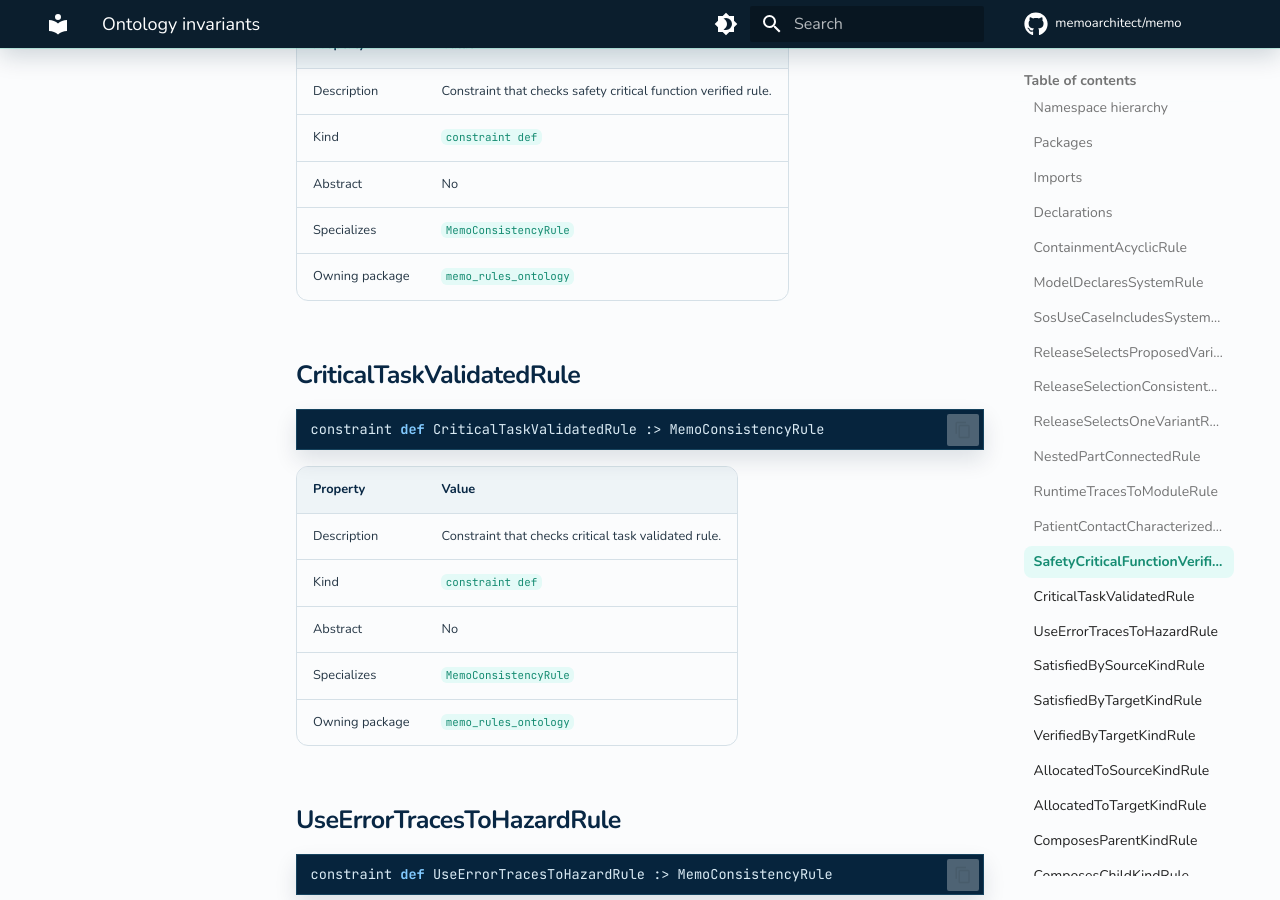
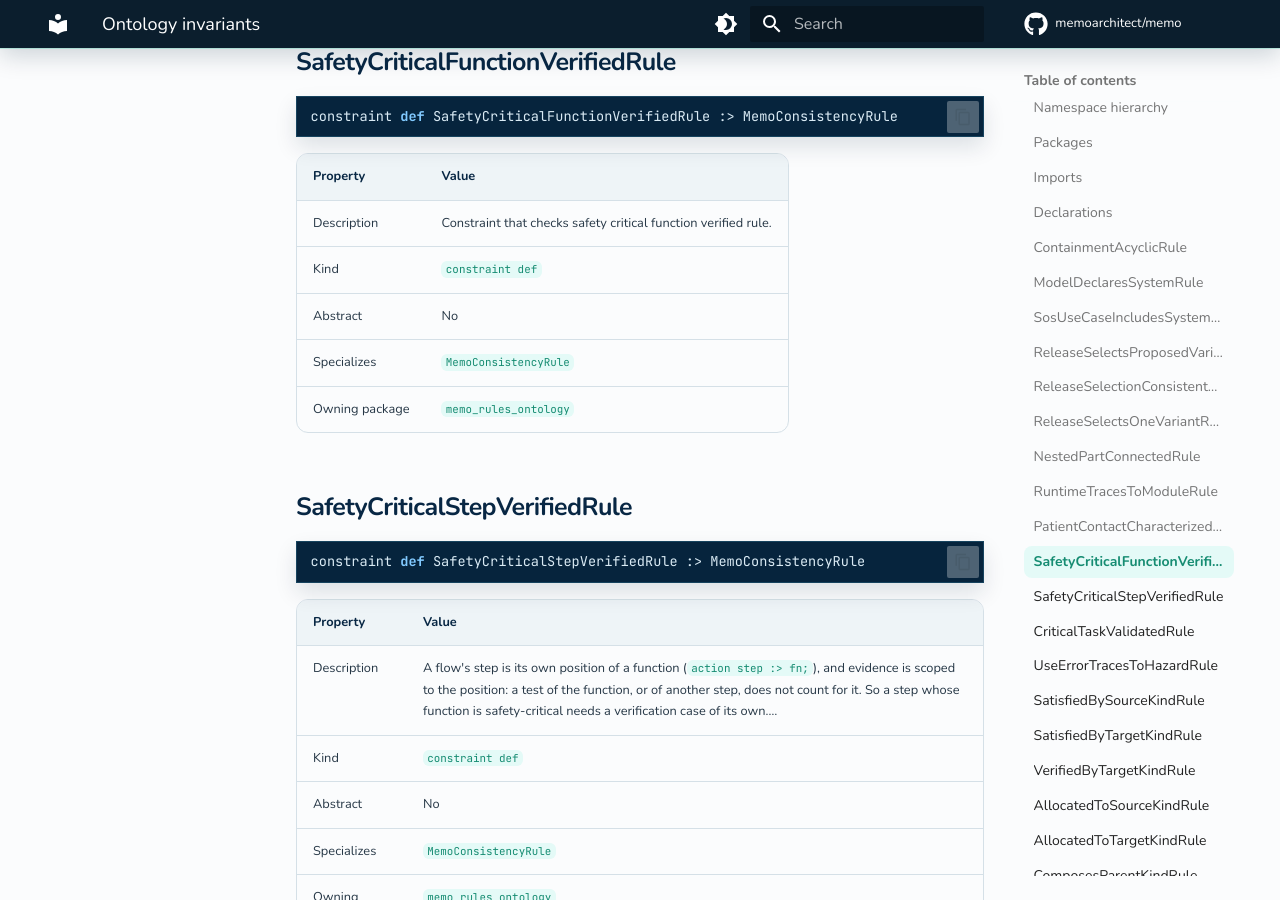
Before and after one commit to memoarchitect/memo, an MkDocs documentation site: the page built from docs/sysml-api/rules/ontology/ontology_invariants.md, in a window 1280 px wide and 900 px high, scrolled down 8721 px. Built offline with MkDocs 1.6.1 and Material for MkDocs 9.7.7, drawn with Linux system fonts in a browser that asks for light colours; comment, search, counter and statistics services are not loaded; some of the changed text lies outside the part shown.

Commit message:
CR-ONT-091: a step of a safety-critical function needs a verification case of its own
A step subsets its function; evidence is scoped per step, so a test of the function or of another step does not cover it. Reaches the function through the new subsets edge; subsets places nothing in a workspace.

Co-Authored-By: Claude Sonnet 5.5 <noreply@anthropic.com>

````diff
--- a/docs/sysml-api/rules/ontology/ontology_invariants.md
+++ b/docs/sysml-api/rules/ontology/ontology_invariants.md
@@ -46,6 +46,7 @@
 | [`RuntimeTracesToModuleRule`](#runtimetracestomodulerule) | `constraint def` | Constraint that checks runtime traces to module rule. | `MemoConsistencyRule` |
 | [`PatientContactCharacterizedRule`](#patientcontactcharacterizedrule) | `constraint def` | Constraint that checks patient contact characterized rule. | `MemoConsistencyRule` |
 | [`SafetyCriticalFunctionVerifiedRule`](#safetycriticalfunctionverifiedrule) | `constraint def` | Constraint that checks safety critical function verified rule. | `MemoConsistencyRule` |
+| [`SafetyCriticalStepVerifiedRule`](#safetycriticalstepverifiedrule) | `constraint def` | A flow's step is its own position of a function (`action step :> fn;`), and evidence is scoped to the position: a test of the function, or of another step, does not count for it. So a step whose function is safety-critical needs a verification case of its own.… | `MemoConsistencyRule` |
 | [`CriticalTaskValidatedRule`](#criticaltaskvalidatedrule) | `constraint def` | Constraint that checks critical task validated rule. | `MemoConsistencyRule` |
 | [`UseErrorTracesToHazardRule`](#useerrortracestohazardrule) | `constraint def` | Constraint that checks use error traces to hazard rule. | `MemoConsistencyRule` |
 | [`SatisfiedBySourceKindRule`](#satisfiedbysourcekindrule) | `constraint def` | Constraint that checks satisfied by source kind rule. | `MemoConsistencyRule` |
@@ -216,6 +217,21 @@ constraint def SafetyCriticalFunctionVerifiedRule :> MemoConsistencyRule
 | Property | Value |
 | --- | --- |
 | Description | Constraint that checks safety critical function verified rule. |
+| Kind | `constraint def` |
+| Abstract | No |
+| Specializes | `MemoConsistencyRule` |
+| Owning package | `memo_rules_ontology` |
+
+
+## SafetyCriticalStepVerifiedRule
+
+```sysml
+constraint def SafetyCriticalStepVerifiedRule :> MemoConsistencyRule
+```
+
+| Property | Value |
+| --- | --- |
+| Description | A flow's step is its own position of a function (`action step :> fn;`), and evidence is scoped to the position: a test of the function, or of another step, does not count for it. So a step whose function is safety-critical needs a verification case of its own.… |
 | Kind | `constraint def` |
 | Abstract | No |
 | Specializes | `MemoConsistencyRule` |
@@ -785,6 +801,22 @@ constraint def CausesEffectKindRule :> MemoConsistencyRule
             constraint { true }
         }
         #EnforcesClause dependency from SafetyCriticalFunctionVerifiedRule to iso13485::iso13485Clause7::iso13485Clause7_3::iso13485Clause7_3_6;
+        // A flow's step is its own position of a function (`action step :> fn;`), and evidence is scoped to
+        // the position: a test of the function, or of another step, does not count for it. So a step whose
+        // function is safety-critical needs a verification case of its own. The step reaches its function
+        // through the `subsets` edge.
+        constraint def SafetyCriticalStepVerifiedRule :> MemoConsistencyRule {
+            @MemoIdentity { :>> providedId = "CR-ONT-091"; }
+            attribute tailoring = RuleTailoringKind::assurance;
+            attribute domain = RuleDomainKind::medicalDevice;
+            attribute obligation = RuleObligationKind::recommended;
+            attribute appliesTo = "ActionUsage";
+            attribute severity = RuleSeverityKind::warning;
+            attribute rationaleText = "A step of a flow whose function is safety-critical (criticality high or catastrophic) must trace to a verification case of its own; a test of the function or of another step does not cover it.";
+            attribute predicateExpression = "not(downstream(subsets)->exists(criticality == 'high' or criticality == 'catastrophic')) or verifiedBy->size() >= 1";
+            constraint { true }
+        }
+        #EnforcesClause dependency from SafetyCriticalStepVerifiedRule to iso13485::iso13485Clause7::iso13485Clause7_3::iso13485Clause7_3_6;
         constraint def CriticalTaskValidatedRule :> MemoConsistencyRule {
             @MemoIdentity { :>> providedId = "CR-ONT-041"; }
             attribute tailoring = RuleTailoringKind::assurance;
````
Also changed, not shown: docs/sysml-api/constraints.md (+1 -0 lines), docs/sysml-api/core/relationships/memo_workspace_membership.md (+2 -0 lines), docs/sysml-api/hierarchy.md (+1 -1 lines), 2 other files.
